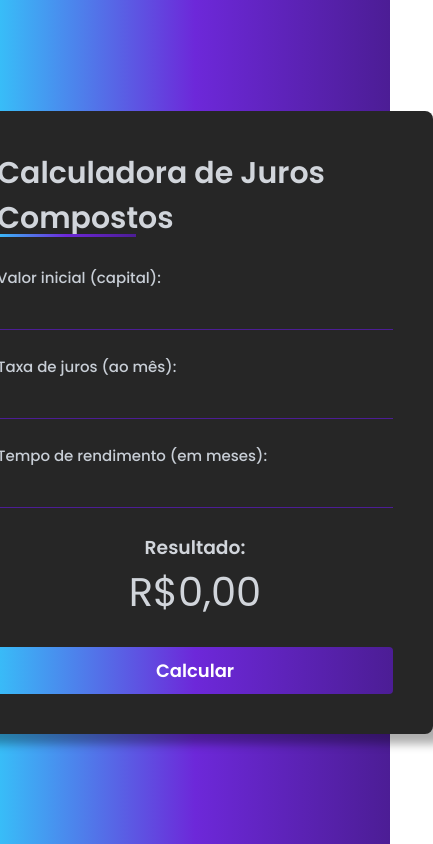
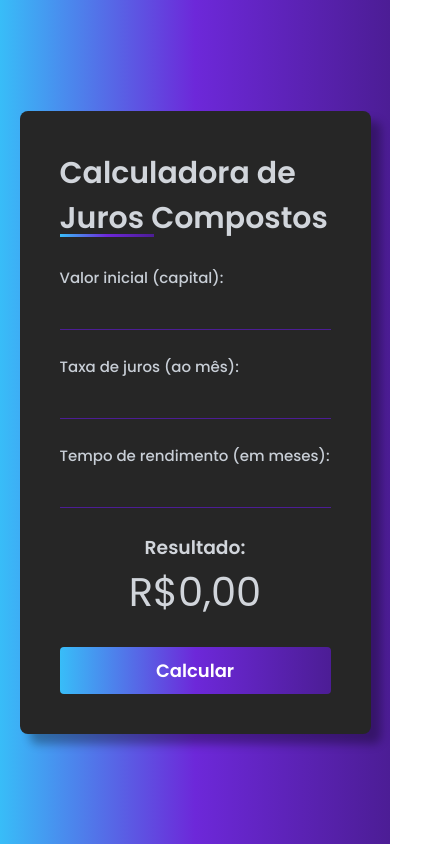
Before and after one commit to Luciano-Ruperti/calculadora-juros-compostos, a plain HTML site: page index.html in a window 390 px wide. Shown: the whole page, 433 px wide, since content can reach past the window. Drawn offline with Linux system fonts and the light colour scheme.

Commit message:
ajustes na responsividade

```diff
--- a/assets/css/style.css
+++ b/assets/css/style.css
@@ -9,7 +9,7 @@
   --linear-gradient: linear-gradient(90deg, #38bdf8, #6d28d9, #4c1d95);
 }
 
-#container {
+.container {
   width: 100%;
   height: 100vh;
   display: flex;
@@ -19,7 +19,8 @@
   color: #d1d5db;
 }
 
-#calculator {
+.calculator {
+  max-width: 90%;
   background-color: #262626;
   padding: 40px;
   border-radius: 8px;
@@ -29,12 +30,12 @@
   gap: 25px;
 }
 
-#calculator h2 {
+.calculator h2 {
   font-size: 30px;
   position: relative;
 }
 
-#calculator h2::before {
+.calculator h2::before {
   position: absolute;
   content: "";
   height: 3px;
--- a/index.html
+++ b/index.html
@@ -13,8 +13,8 @@
     />
   </head>
   <body>
-    <main id="container">
-      <div id="calculator">
+    <main class="container">
+      <div class="calculator">
         <h2>Calculadora de Juros Compostos</h2>
         <div id="input-box">
           <div class="input-field">
```
